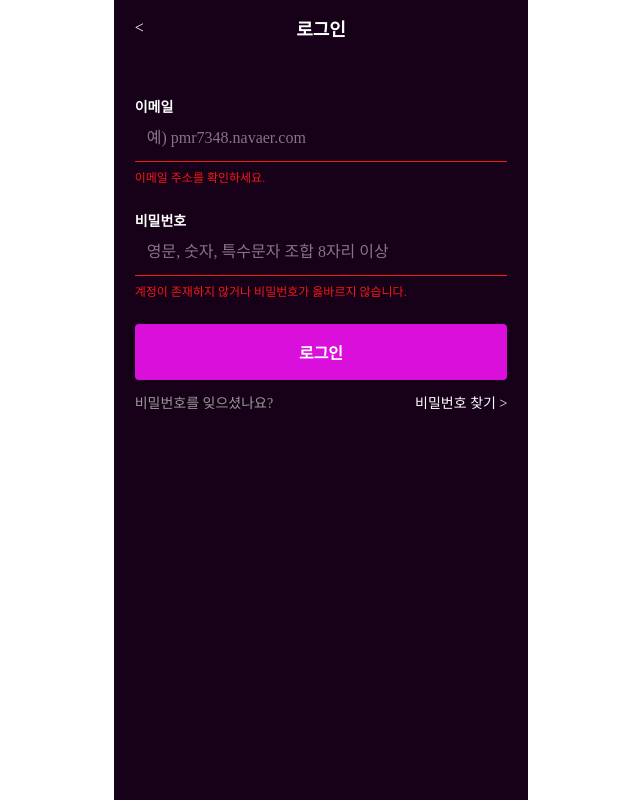
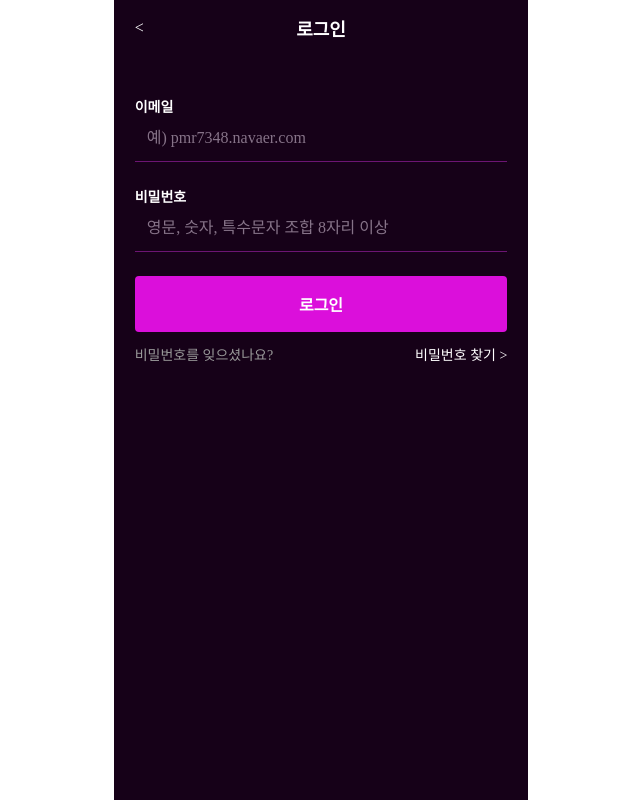
Before and after one commit to hackathon20230505/weliving_Front, a React (Vite) app: page /logIn in a window 1280 px wide. Shown: the whole page, without its empty margins (319-959 px from the left). Built offline with nearby package versions, Linux system fonts and the light colour scheme; a web font is replaced by a local one.

Commit message:
[#52] Feat: Change
로그인 페이지에 들어갔을 때 바로 유효성 검사를 하는 것이 아닌, 값을 입력 했을 때부터 유효성 검사가 되게끔 코드를 변경합니다.

```diff
--- a/src/components/LogIn/LogInBody.tsx
+++ b/src/components/LogIn/LogInBody.tsx
@@ -7,9 +7,8 @@ const LogInBody: FunctionComponent<LogInBodyProps> = () => {
   const [userEmail, setUserEmail] = useState<string>("");
   const [userPassword, setUserPassword] = useState<string>("");
 
-  const [isValidUserEmail, setIsValidUserEmail] = useState<boolean>(false);
-  const [isValidUserPassword, setIsValidUserPassword] =
-    useState<boolean>(false);
+  const [isValidUserEmail, setIsValidUserEmail] = useState<boolean>(true);
+  const [isValidUserPassword, setIsValidUserPassword] = useState<boolean>(true);
 
   /** user email input 값 설정 */
   const onChangeUserEmailHandler = (event: ChangeEvent<HTMLInputElement>) => {
```
